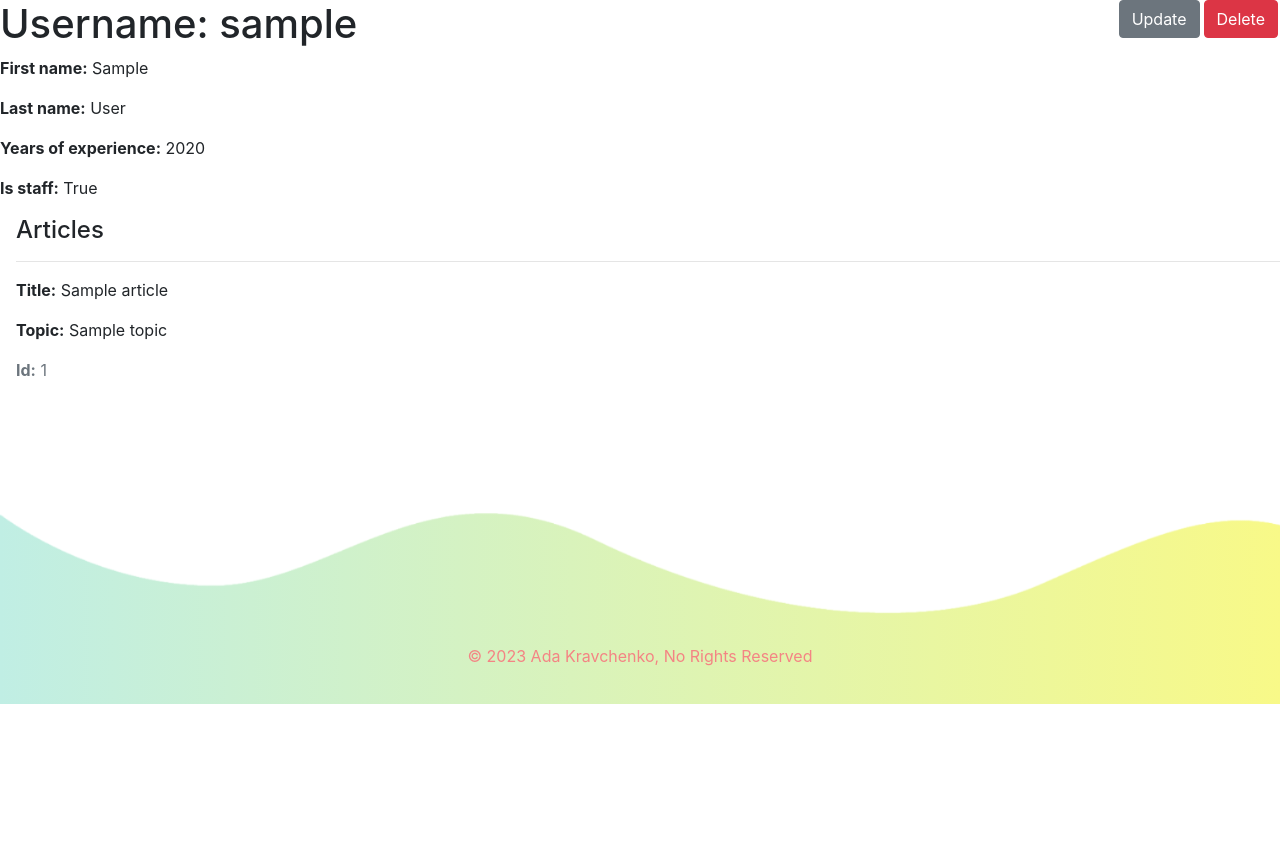
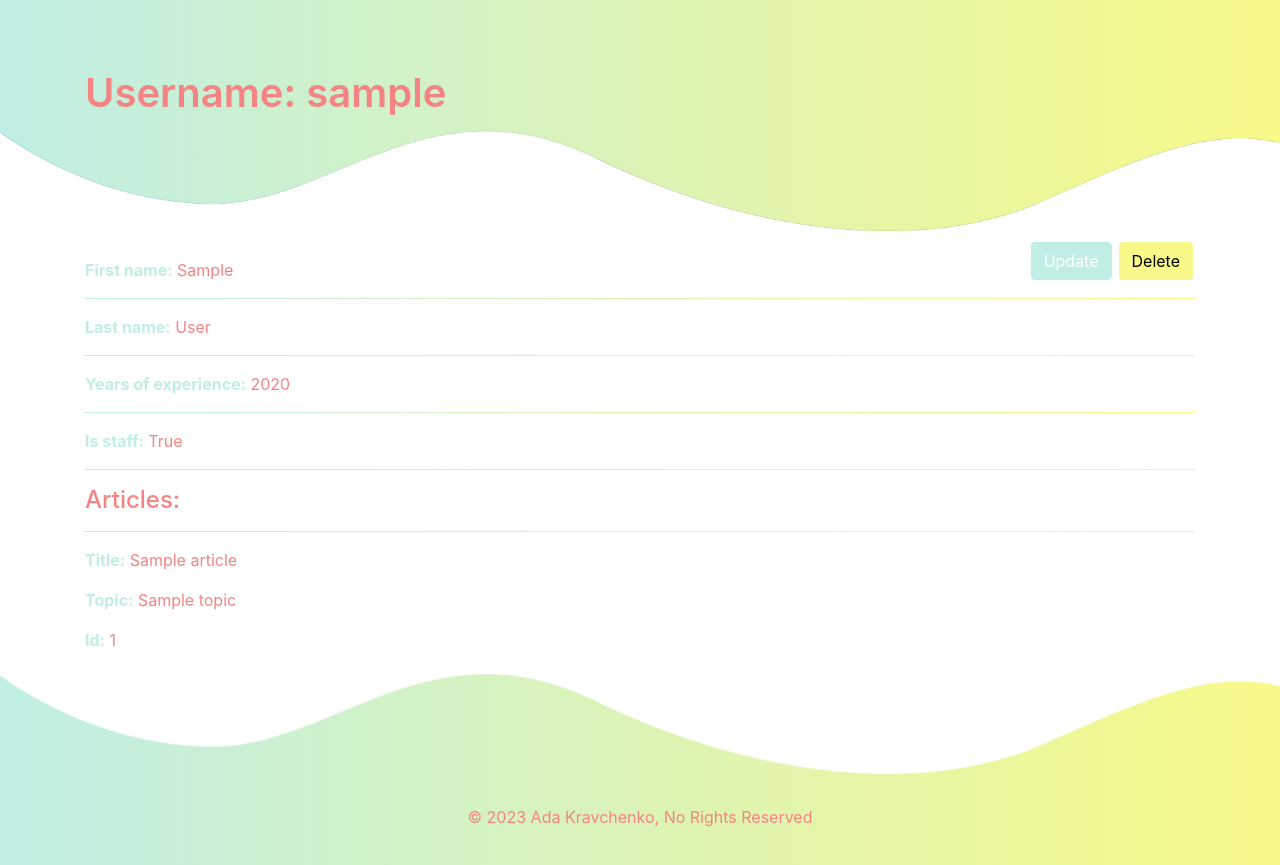
Before and after one commit to ada-krav/good-news, a Django app: page /redactors/1/ in a window 1280 px wide. Shown: the part 96-961 px from the top of the page. Before the commit the page ends 800 px from the top, so only its background shows below. Run offline with Django 4.2, Linux system fonts and the light colour scheme; a user stored in the database is signed in; tables that the repository leaves empty hold one stand-in row (values such as "Sample post"); some libraries are stand-ins or nearby versions.

Commit message:
add styles for redactor detail view

```diff
--- a/static/css/styles.css
+++ b/static/css/styles.css
@@ -99,9 +99,50 @@
     color: var(--fourth);
     margin-left: 5px;
 }
+.btn-danger {
+    background-color: var(--second);
+    border-color: var(--second);
+    color: black;
+    margin-left: 5px;
 
+}
+.btn-danger:hover {
+    background-color: var(--second);
+    border-color: var(--second);
+    color: black;
+    margin-left: 5px;
+}
+.btn-secondary {
+    background-color: var(--first);
+    border-color: var(--first);
+    margin-left: 5px;
+
+}
+.btn-secondary:hover {
+    background-color: var(--first);
+    border-color: var(--first);
+    color: var(--fourth);
+    margin-left: 5px;
+}
 .a-delete{
     color: var(--third);
+}
+.redactor-detail hr{
+    height: 8px;
+    background-image: linear-gradient(to right, var(--first), var(--second));
+
+    border: 0;
+    height: 1px;
+}
+
+.redactor-detail p {
+    color: var(--fourth);
+}
+.redactor-detail strong {
+    color: var(--first);
+}
+.redactor-detail h4{
+    color: var(--fourth);
 }
 /* --------- LIST-VIEW ---------*/
 /* --------- FOOTER ---------*/
--- a/templates/agency/redactor_detail.html
+++ b/templates/agency/redactor_detail.html
@@ -1,8 +1,24 @@
 {% extends "base.html" %}
 
 {% block content %}
-  <h1>
+  <section class="banner">
+    <div class="container">
+      <div class="row">
+        <div class="col-md-6">
+          <h1 class="banner-title regular-title">
             Username: {{ redactor.username }}
+          </h1>
+        </div>
+      </div>
+    </div>
+      {% load static %}
+      <img src="{% static 'images/wave_up.png' %}" alt="" class="bottom-img">
+  </section>
+<section class="redactor-detail">
+  <div class="container">
+    <div class="row">
+      <div class="col-md-12">
+        <p>
           <a href="{% url 'agency:redactor-delete' pk=redactor.id %}" class="btn btn-danger link-to-page">
       Delete
     </a>
@@ -10,24 +26,37 @@
     <a href="{% url 'agency:redactor-update' pk=redactor.id %}" class="btn btn-secondary link-to-page">
       Update
     </a>
-  </h1>
+        </p>
 
           <p><strong>First name:</strong> {{ redactor.first_name }}</p>
+        <hr>
           <p><strong>Last name:</strong> {{ redactor.last_name }}</p>
+        <hr>
           <p><strong>Years of experience:</strong> {{ redactor.years_of_experience }}</p>
+        <hr>
           <p><strong>Is staff:</strong> {{ redactor.is_staff }}</p>
+        <hr>
 
-  <div class="ml-3">
-    <h4>Articles</h4>
+      </div>
+    </div>
+  </div>
+
+
+  <div class="container">
+    <div class="row">
+      <div class="col-md-12">
+        <h4>Articles: </h4>
 
     {% for article in redactor.articles.all %}
         <hr>
         <p><strong>Title:</strong> {{ article.title }}</p>
         <p><strong>Topic:</strong> {{ article.topic.name }}</p>
-        <p class="text-muted"><strong>Id:</strong> {{article.id}}</p>
-
+        <p><strong>Id:</strong> {{article.id}}</p>
         {% empty %}
-      <p>No cars!</p>
+        <p>No Articles yet</p>
         {% endfor %}
       </div>
+    </div>
+  </div>
+</section>
 {% endblock %}
```
Lines whose indentation alone changed are shown as unchanged.
